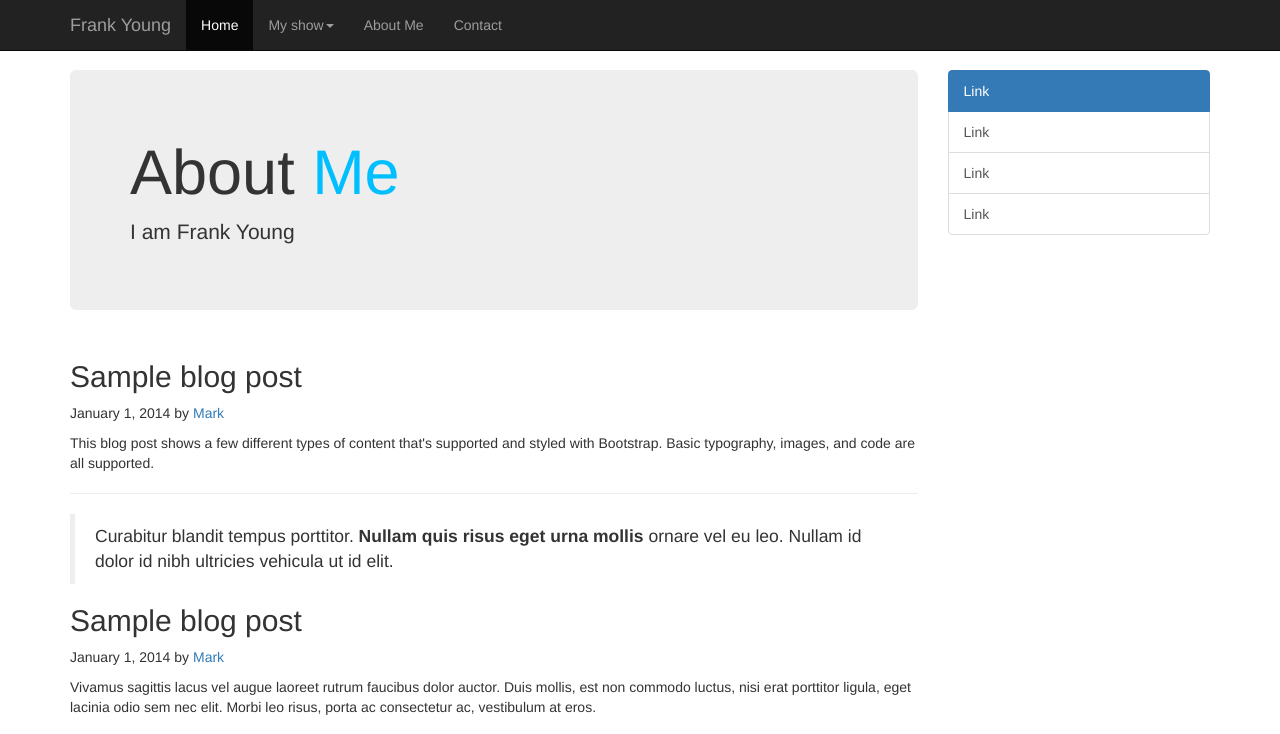
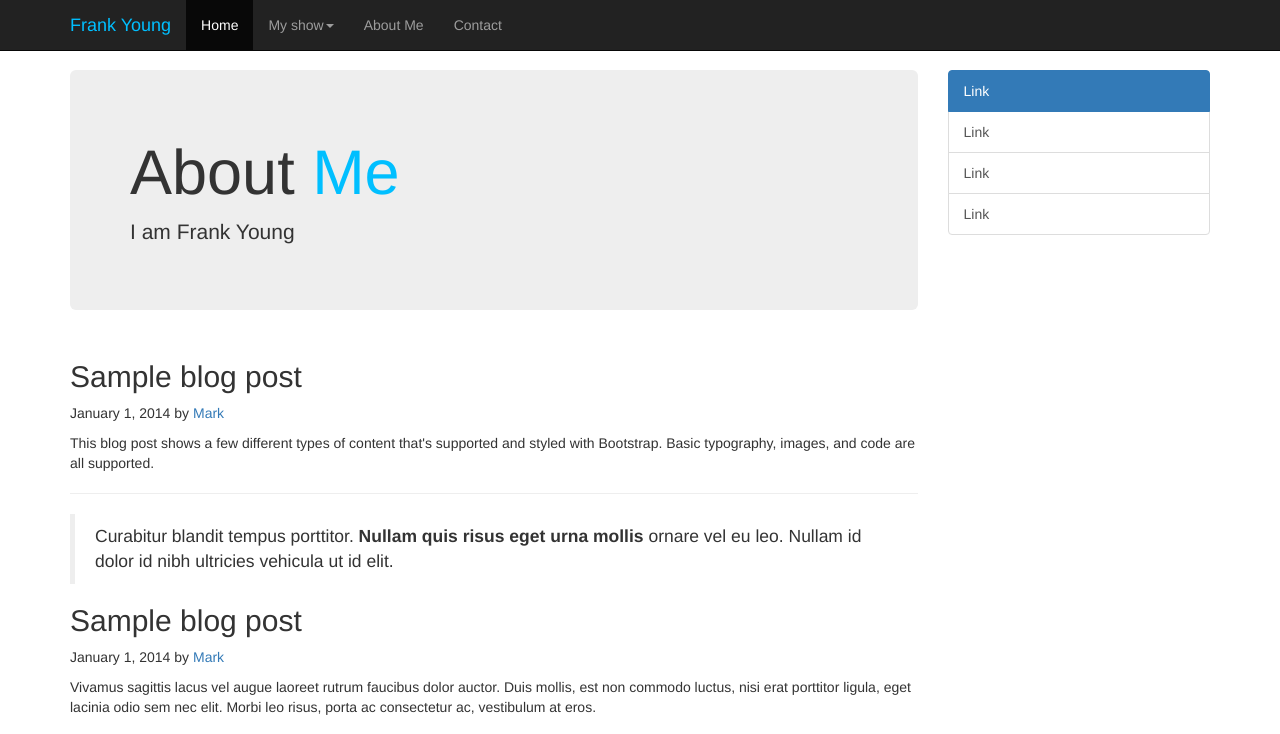
Before and after one commit to frank-young/frank-young.github.io, a plain HTML site: page index.html in a window 1280 px wide. Shown: the top 734 px of the page. Drawn offline with Linux system fonts and the light colour scheme.

Commit message:
Update index.html

```diff
--- a/index.html
+++ b/index.html
@@ -14,6 +14,7 @@
     <![endif]-->
 		<style type="text/css">
 			.jumbotron >h1 >span{color:deepskyblue}
+			.navbar-header span{color:deepskyblue}
 		</style>
 	</head>
 
@@ -29,7 +30,7 @@
 						<span class="icon-bar"></span>
 					</button>
 
-					<a href="##" class="navbar-brand">Frank Young</a>
+					<a href="##" class="navbar-brand"> <span>Frank Young</span></a>
 				</div>
 
 				<div class="collapse navbar-collapse navbar-responsive-collapse " id="fy_nav">
```
